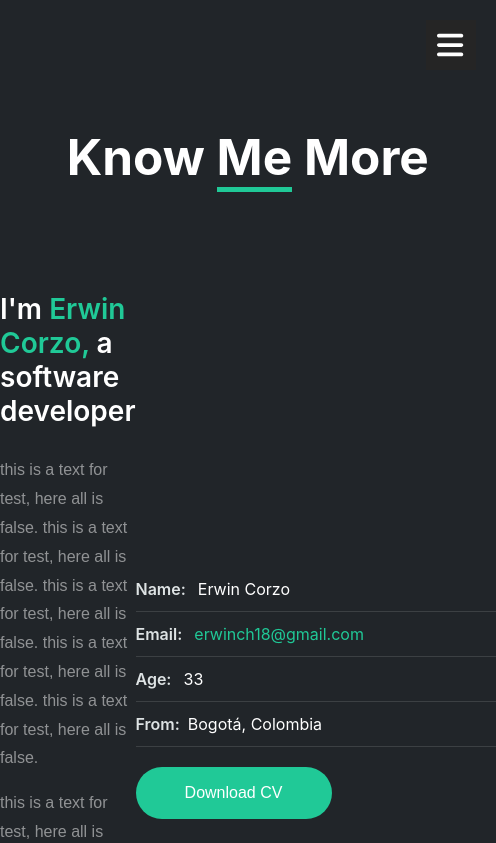
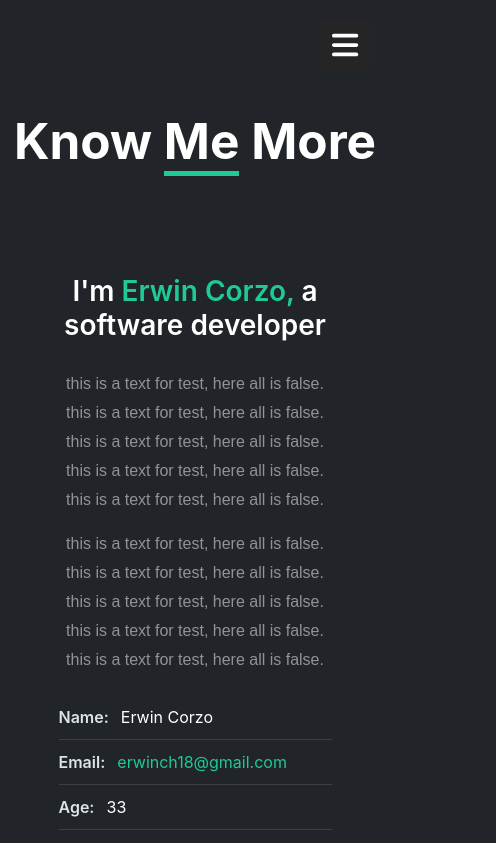
Before and after one commit to Erwin17/PersonalWebSite, a React (Create React App) app: page /about in a window 390 px wide. Shown: the top 843 px of the page, 496 px wide, since content can reach past the window. Built offline with nearby package versions, Linux system fonts and the light colour scheme.

Commit message:
fix style about

```diff
--- a/src/index.css
+++ b/src/index.css
@@ -300,7 +300,12 @@ code {
   margin: 0 auto;
   max-width: 900px;
   max-width: 1200px;
+  padding:10px;
   /*border:1px solid yellow;*/
+}
+
+#about-content{
+  padding:5px;
 }
 
 #about-content h3{
@@ -372,3 +377,20 @@ code {
   line-height: 1.8;
   text-align: center;
 }
+
+
+@media(max-width:993px){
+  #description-about{
+    flex-direction: column;
+    width:70%;
+  }
+
+  #about-content h3, p{
+    text-align: center;
+  }
+
+  #description-table ul{
+    width:100%;
+  }
+
+}
```
